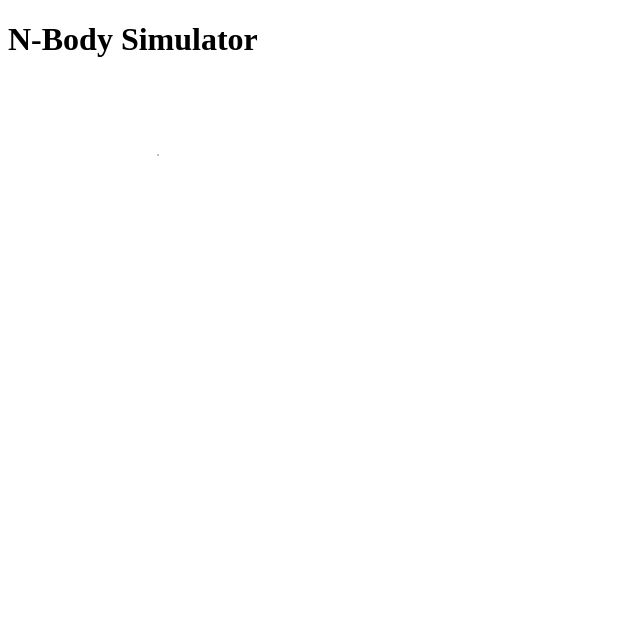
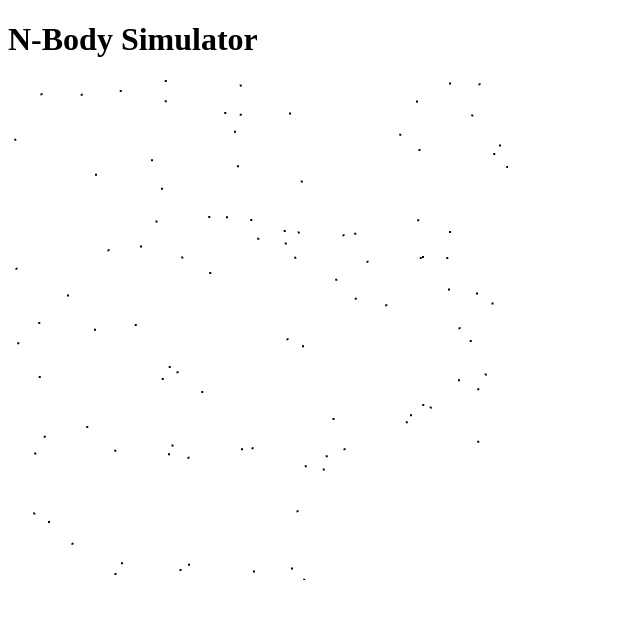
Before and after one commit to yasuda0102/nbody, a plain HTML site: page JS/index.html in a window 1280 px wide. Shown: the whole page, without its empty margins (0-640 px from the left). Drawn offline with Linux system fonts and the light colour scheme.

Commit message:
100個の点をランダムに表示するようにした

```diff
--- a/JS/index.html
+++ b/JS/index.html
@@ -7,6 +7,6 @@
     </head>
     <body>
         <h1>N-Body Simulator</h1>
-        <canvas id="webgl"></canvas>
+        <canvas id="webgl" width="500" height="500"></canvas>
     </body>
 </html>
--- a/JS/main.js
+++ b/JS/main.js
@@ -9,6 +9,7 @@ in vec3 a; \n\
 \n\
 void main(void) { \n\
     gl_Position = vec4(a, 1.0);\n\
+    gl_PointSize = 2.0;\n\
 } \n\
 ";
 
@@ -168,7 +169,7 @@ compile_shader = (gl, type, source) => {
 
     gl.shaderSource(v, source);
     gl.compileShader(v);
-    console.log(gl.getShaderInfoLog(v));
+   console.log(gl.getShaderInfoLog(v));
 
     return v;
 }
@@ -224,12 +225,22 @@ window.onload = () => {
 
     const program = link_shader(gl, vert, frag);
 
-    let vertex_pos = new Float32Array([0.0, 0.0, 0.0]);
+    let pos = [];
+    for (let i = 0; i < 100; i++) {
+        pos.push((Math.random() * 2.0) - 1.0);
+        pos.push((Math.random() * 2.0) - 1.0);
+        pos.push(0.0);
+    }
+    let vertex_pos = new Float32Array(pos);
     let buffer = gl.createBuffer();
     gl.bindBuffer(gl.ARRAY_BUFFER, buffer);
-    gl.bufferData(gl.ARRAY_BUFFER, vertex_pos.length, gl.STATIC_DRAW);
+    gl.bufferData(gl.ARRAY_BUFFER, vertex_pos, gl.STATIC_DRAW, 0);
 
-    gl.drawArrays(gl.POINTS, 0, vertex_pos.length / 3);
+    let a = gl.getAttribLocation(program, "a");
+    gl.enableVertexAttribArray(a);
+    gl.vertexAttribPointer(a, 3, gl.FLOAT, false, 0, 0);
+
+    gl.drawArrays(gl.POINTS, 0, 100);
 
     gl.deleteBuffer(buffer);
     gl.deleteProgram(program);
```
